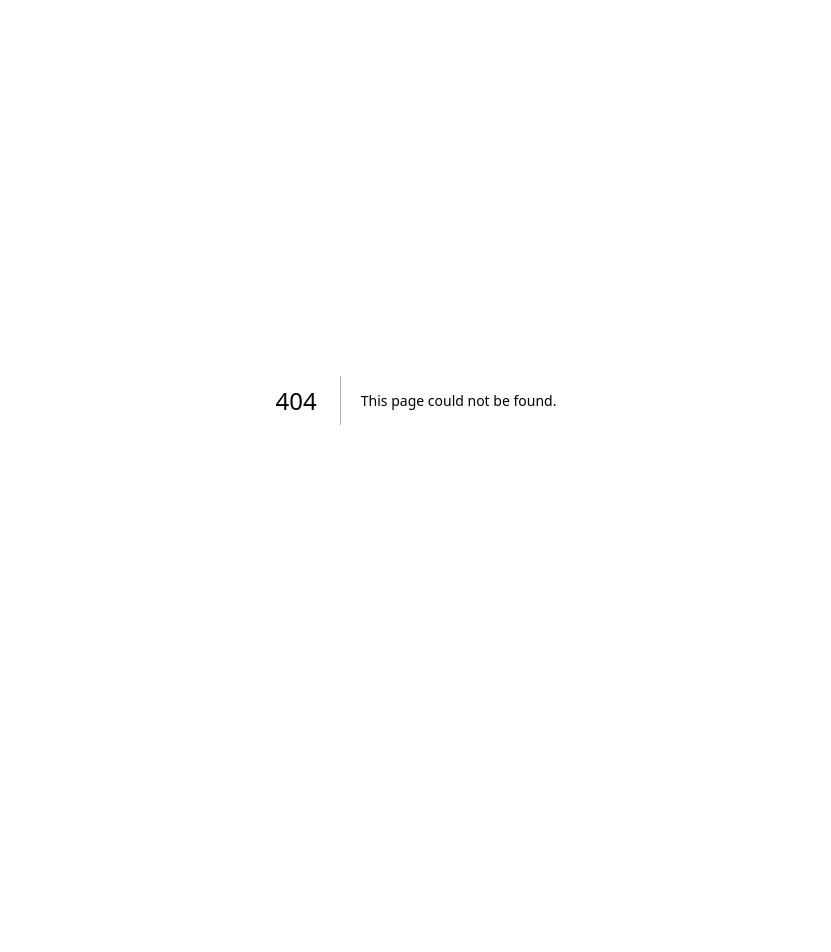
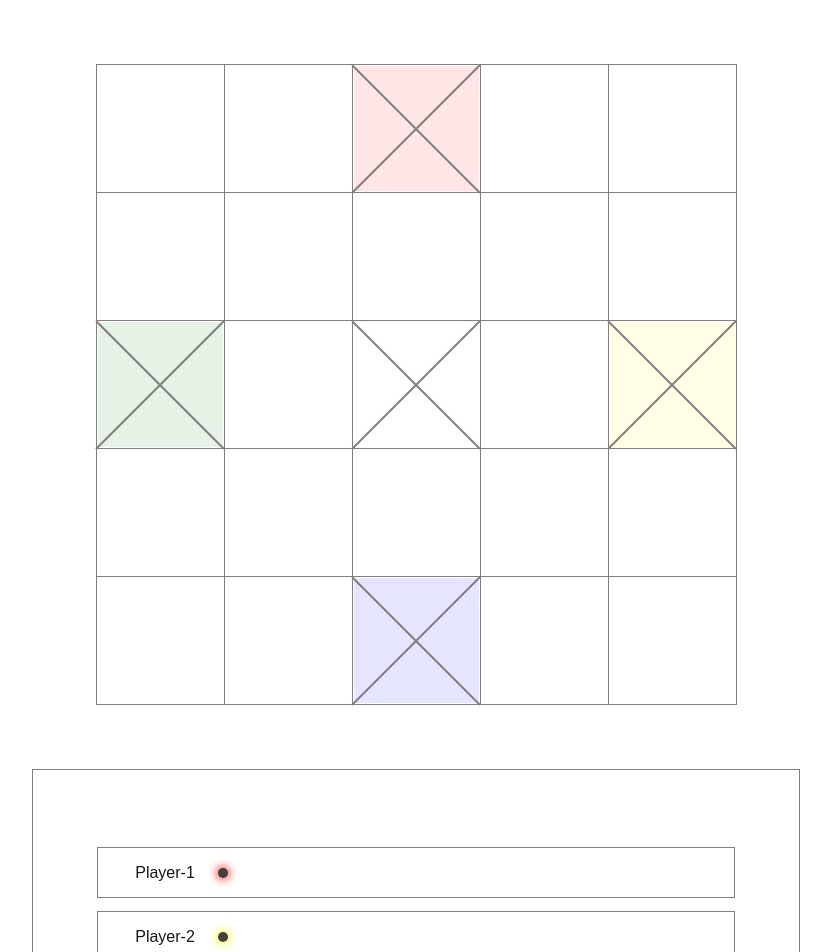
Before and after one commit to lokesh-vyavhare/next, a Next.js app: page /indian-ludo in a window 1280 px wide. Before the commit this address had no page. Shown: the top 952 px of the page, without its empty margins (224-1055 px from the left). Before the commit the page ends 800 px from the top, so only its background shows below. Built offline with nearby package versions, Linux system fonts and the light colour scheme.

Commit message:
Added UI for grid

```diff
--- a/src/app/globals.css
+++ b/src/app/globals.css
@@ -5,6 +5,7 @@
 :root {
   --background: #ffffff;
   --foreground: #171717;
+  --pri-fontcolor:grey;
 }
 
 @media (prefers-color-scheme: dark) {
--- /dev/null
+++ b/src/app/indian-ludo/page.tsx
@@ -0,0 +1,122 @@
+'use client';
+
+import { indianLudoObject, indianLudoPlayer } from "@/types/indian-ludo";
+import { useEffect, useState } from "react";
+import style from '../../styles/indian-ludo/style.module.css'
+
+const default_array : indianLudoObject[][] = [];
+const players_array : indianLudoPlayer[] = []
+
+for(let i=0; i<5; i++){
+    const row : indianLudoObject[] = [];
+
+    for(let j=0; j<5; j++){
+
+        const cell : indianLudoObject = {
+            homeOf:null,
+            id: (i*5) + j,
+            players:[],
+            isHome:false,
+            isDestination:false,
+            position:{x:j, y:i}
+        }
+
+        if(((i==0 || i == 4) && j==2) || (i==2 && (j==0 || j==4))){
+            cell.isHome = true;
+        }
+        if(i==2 && j==2){
+            cell.isDestination = true;
+        }
+
+        row.push(cell);
+    }
+    default_array.push(row);
+}
+
+export default function IndianLudo () {
+    const [ludo, setLudo] = useState(default_array);
+    const [players, setPlayers] = useState(players_array);
+
+    const no = 4;
+
+
+
+
+    useEffect(() => {
+
+      const array: indianLudoPlayer[] = [];
+
+
+      for (let i = 0; i < no; i++) {
+
+        const homePos = i==0?{x:0, y:2}:i==1?{x:2, y:4}:i==2?{x:4, y:2}:i==3?{x:2, y:0}:{x:-1, y:-1};
+        const color = i==0?'red':i==1?'yellow':i==2?'blue':i==3?'green':'';
+
+        const player: indianLudoPlayer = {
+          name: `Player-${i+1}`,
+          home: ludo[homePos.x][homePos.y] || null,
+          id: i,
+          positions: [],
+          color
+        };
+
+        array.push(player);
+        if(homePos.x>=0 && homePos.y>=0){
+          setLudo((prev)=>{
+            prev[homePos.x][homePos.y].homeOf = player;
+            return prev;
+          })
+        }
+
+      }
+      setPlayers(() => [...array]);
+    }, []);
+
+
+    return (
+      <section>
+        <table className={style.table}>
+          <tbody>
+            {ludo.map((row, index) => (
+              <tr key={`row-${index}`}>
+                {row.map((cell, index2) => (
+                  <td key={`cell-${index}-${index2}-${cell.id}`}>
+
+                    {/* home */}
+                    {cell.isHome ? (
+                      <div className={style.home} data-home-color={cell.homeOf?.color}>
+                        <span></span>
+                        <span></span>
+                      </div>
+                    ) : (
+                      ""
+                    )}
+
+                    {/* destination */}
+                    {cell.isDestination ? (
+                      <div className={style.destination}>
+                        <span></span>
+                        <span></span>
+                      </div>
+                    ) : (
+                      ""
+                    )}
+                  </td>
+                ))}
+              </tr>
+            ))}
+          </tbody>
+        </table>
+        <div className={style.playerBoard}>
+          {
+            players.map((player, playerIndex)=>
+              <div key={`player-key-${playerIndex}`}>
+                <p>{player.name}</p>
+                <p className={style.playerColor} data-player-color={player.color}></p>
+              </div>
+            )
+          }
+        </div>
+      </section>
+    );
+}
--- a/src/app/page.tsx
+++ b/src/app/page.tsx
@@ -1,101 +1,9 @@
-import Image from "next/image";
+import Link from "next/link";
 
 export default function Home() {
   return (
-    <div className="grid grid-rows-[20px_1fr_20px] items-center justify-items-center min-h-screen p-8 pb-20 gap-16 sm:p-20 font-[family-name:var(--font-geist-sans)]">
-      <main className="flex flex-col gap-8 row-start-2 items-center sm:items-start">
-        <Image
-          className="dark:invert"
-          src="https://nextjs.org/icons/next.svg"
-          alt="Next.js logo"
-          width={180}
-          height={38}
-          priority
-        />
-        <ol className="list-inside list-decimal text-sm text-center sm:text-left font-[family-name:var(--font-geist-mono)]">
-          <li className="mb-2">
-            Get started by editing{" "}
-            <code className="bg-black/[.05] dark:bg-white/[.06] px-1 py-0.5 rounded font-semibold">
-              src/app/page.tsx
-            </code>
-            .
-          </li>
-          <li>Save and see your changes instantly.</li>
-        </ol>
-
-        <div className="flex gap-4 items-center flex-col sm:flex-row">
-          <a
-            className="rounded-full border border-solid border-transparent transition-colors flex items-center justify-center bg-foreground text-background gap-2 hover:bg-[#383838] dark:hover:bg-[#ccc] text-sm sm:text-base h-10 sm:h-12 px-4 sm:px-5"
-            href="https://vercel.com/new?utm_source=create-next-app&utm_medium=appdir-template-tw&utm_campaign=create-next-app"
-            target="_blank"
-            rel="noopener noreferrer"
-          >
-            <Image
-              className="dark:invert"
-              src="https://nextjs.org/icons/vercel.svg"
-              alt="Vercel logomark"
-              width={20}
-              height={20}
-            />
-            Deploy now
-          </a>
-          <a
-            className="rounded-full border border-solid border-black/[.08] dark:border-white/[.145] transition-colors flex items-center justify-center hover:bg-[#f2f2f2] dark:hover:bg-[#1a1a1a] hover:border-transparent text-sm sm:text-base h-10 sm:h-12 px-4 sm:px-5 sm:min-w-44"
-            href="https://nextjs.org/docs?utm_source=create-next-app&utm_medium=appdir-template-tw&utm_campaign=create-next-app"
-            target="_blank"
-            rel="noopener noreferrer"
-          >
-            Read our docs
-          </a>
-        </div>
-      </main>
-      <footer className="row-start-3 flex gap-6 flex-wrap items-center justify-center">
-        <a
-          className="flex items-center gap-2 hover:underline hover:underline-offset-4"
-          href="https://nextjs.org/learn?utm_source=create-next-app&utm_medium=appdir-template-tw&utm_campaign=create-next-app"
-          target="_blank"
-          rel="noopener noreferrer"
-        >
-          <Image
-            aria-hidden
-            src="https://nextjs.org/icons/file.svg"
-            alt="File icon"
-            width={16}
-            height={16}
-          />
-          Learn
-        </a>
-        <a
-          className="flex items-center gap-2 hover:underline hover:underline-offset-4"
-          href="https://vercel.com/templates?framework=next.js&utm_source=create-next-app&utm_medium=appdir-template-tw&utm_campaign=create-next-app"
-          target="_blank"
-          rel="noopener noreferrer"
-        >
-          <Image
-            aria-hidden
-            src="https://nextjs.org/icons/window.svg"
-            alt="Window icon"
-            width={16}
-            height={16}
-          />
-          Examples
-        </a>
-        <a
-          className="flex items-center gap-2 hover:underline hover:underline-offset-4"
-          href="https://nextjs.org?utm_source=create-next-app&utm_medium=appdir-template-tw&utm_campaign=create-next-app"
-          target="_blank"
-          rel="noopener noreferrer"
-        >
-          <Image
-            aria-hidden
-            src="https://nextjs.org/icons/globe.svg"
-            alt="Globe icon"
-            width={16}
-            height={16}
-          />
-          Go to nextjs.org →
-        </a>
-      </footer>
+    <div className="">
+      <Link href="/indian-ludo">Indian Ludo</Link>
     </div>
   );
 }
--- /dev/null
+++ b/src/styles/indian-ludo/style.module.css
@@ -0,0 +1,94 @@
+/* board */
+.table{
+    border: 1px solid var(--pri-fontcolor);
+    border-collapse: collapse;
+    margin: 5% auto;
+}
+
+.table tr td{
+    border: 1px solid var(--pri-fontcolor);
+    width: 10vw;
+    height: 10vw;
+}
+
+.home, .destination{
+    position: relative;
+    width: 100%;
+    height: 100%;
+}
+.home > span, .destination > span{
+    display: block;
+    width: calc(10vw * 1.414);
+    height: 0vw;
+    position: absolute;
+    border: 1px solid var(--pri-fontcolor);;
+}
+.home > span:first-child, .destination>span:first-child{
+    top: 50%;
+    left: 50%;
+    transform: translate(-50%, -50%) rotate(45deg);
+}
+.home > span:nth-child(2), .destination>span:nth-child(2){
+    top: 50%;
+    left: 50%;
+    transform: translate(-50%, -50%) rotate(-45deg);
+}
+
+.home[data-home-color="red"]{
+    background-color: rgba(255, 0, 0, 0.1);
+}
+.home[data-home-color = "blue"]{
+    background-color:  rgba(0, 0, 255, 0.1);
+}
+.home[data-home-color = "green"]{
+    background-color:  rgba(0, 128, 0, 0.1);
+}
+.home[data-home-color = "yellow"]{
+    background-color:  rgba(255, 255, 0, 0.1);
+}
+
+.destination{
+    background-color: rgba(255, 255, 255, 0.1);
+}
+
+/* player board */
+.playerBoard{
+    border: 1px solid var(--pri-fontcolor);;
+    width: 60%;
+    height: 400px;
+    margin: 5% auto;
+    padding: 5%;
+    box-sizing: border-box;
+}
+.playerBoard>div{
+    margin: 2% auto;
+    border: 1px solid var(--pri-fontcolor);;
+    padding: 2% 4%;
+
+    display: flex;
+    align-items: center;
+    justify-content: flex-start;
+}
+.playerBoard>div > *{
+    margin: 0 2%;
+}
+
+.playerColor{
+    width: 10px;
+    height: 10px;
+    border-radius: 50%;
+    background-color: #404040;
+
+}
+.playerColor[data-player-color = "red"]{
+    box-shadow:0 0 10px 1px red;
+}
+.playerColor[data-player-color = "blue"]{
+    box-shadow:0 0 10px 1px blue    ;
+}
+.playerColor[data-player-color = "green"]{
+    box-shadow:0 0 10px 1px green;
+}
+.playerColor[data-player-color = "yellow"]{
+    box-shadow:0 0 10px 1px yellow;
+}
--- /dev/null
+++ b/src/types/indian-ludo.tsx
@@ -0,0 +1,18 @@
+type indianLudoPlayer = {
+  name: string;
+  id: number;
+  home: indianLudoObject | null,
+  positions: indianLudoObject[],
+  color:string
+};
+
+type indianLudoObject = {
+    id:number,
+    players:indianLudoPlayer[] | null,
+    position:{x:number, y:number},
+    isHome:boolean,
+    isDestination:boolean,
+    homeOf: indianLudoPlayer | null
+};
+
+export type { indianLudoObject, indianLudoPlayer };
```
Also changed, not shown: 1 other file (tests, documents, lock files or other folders).
